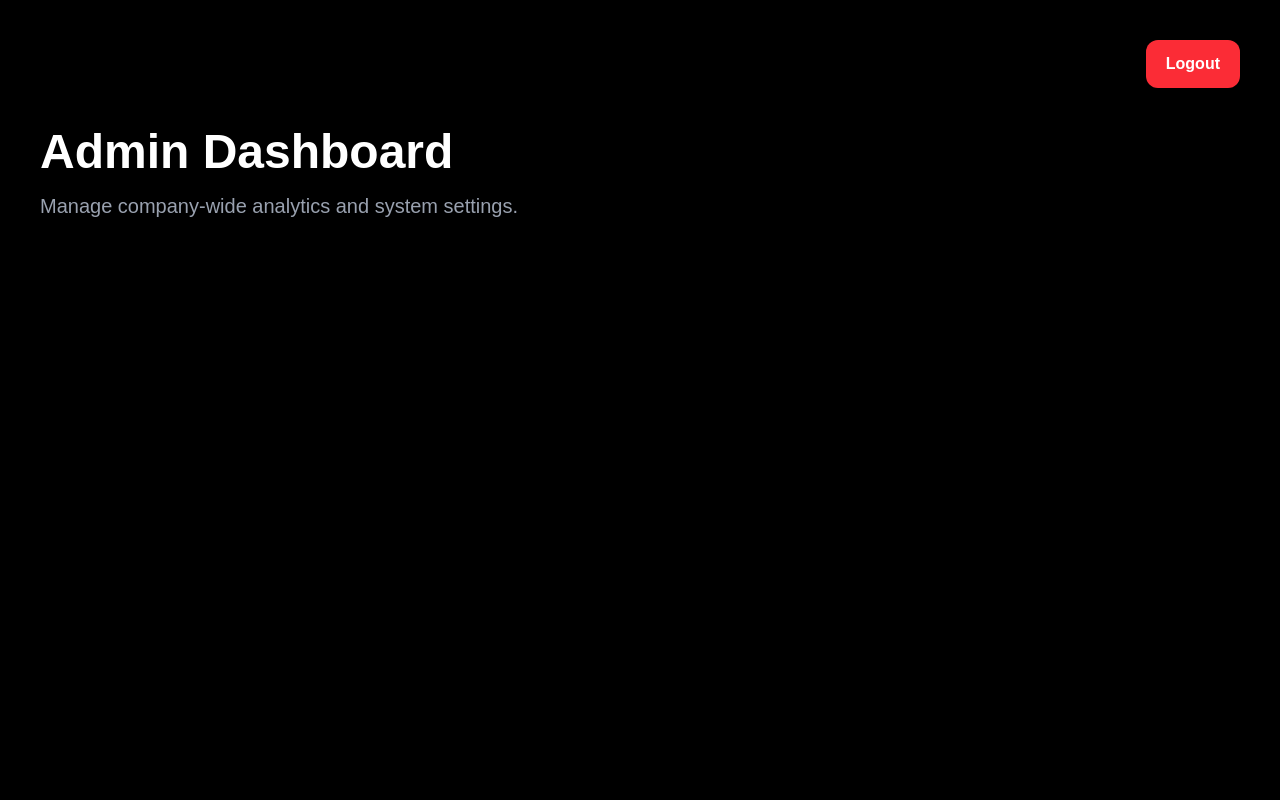
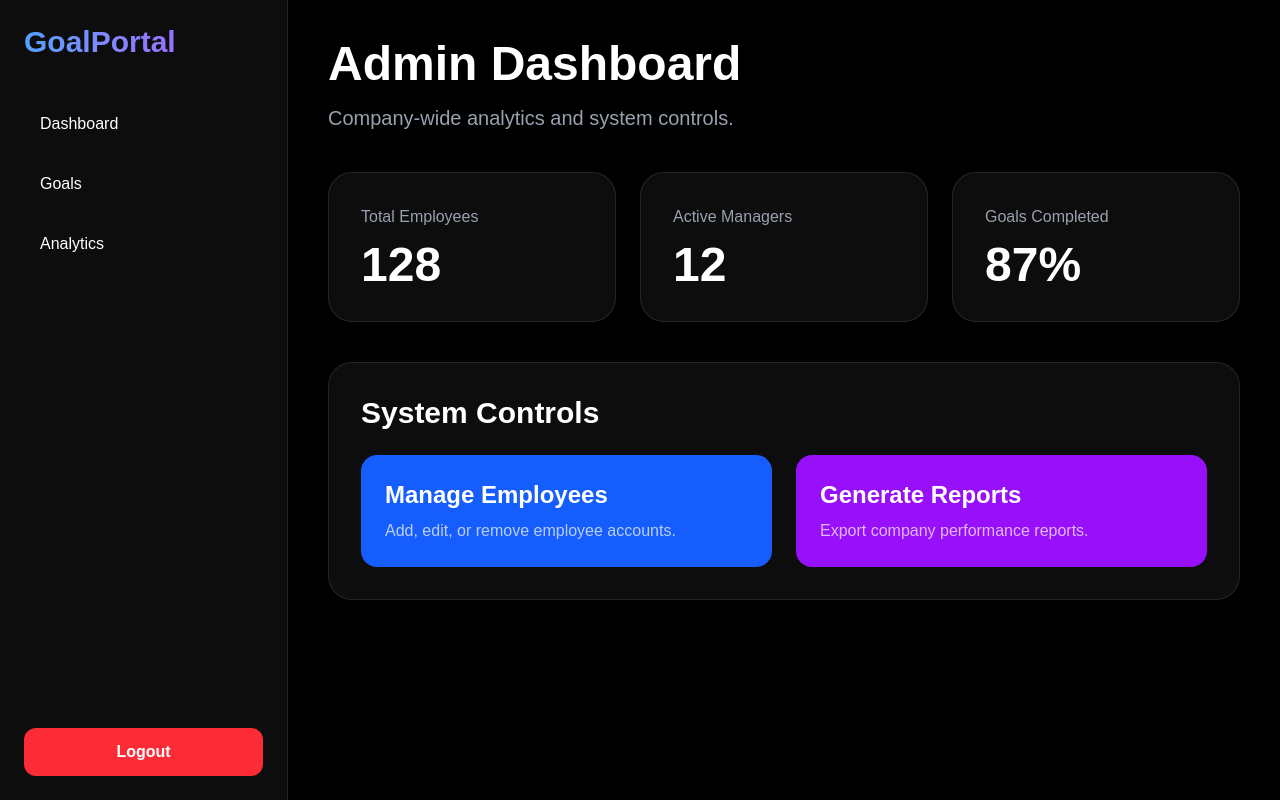
Before and after one commit to Balroog1/goal-tracking-portal, a Next.js app: page /admin in a window 1280 px wide. Before the commit this address had no page. Built offline with nearby package versions, Linux system fonts and the light colour scheme.

Commit message:
Built admin control dashboard

```diff
--- a/app/admin/page.tsx
+++ b/app/admin/page.tsx
@@ -1,52 +1,102 @@
 "use client";
 
-import { useEffect } from "react";
-import { useRouter } from "next/navigation";
+import Sidebar from "@/components/Sidebar";
 
 export default function AdminPage() {
 
-  const router = useRouter();
-
-  useEffect(() => {
-
-    const role = localStorage.getItem("role");
-
-    if (role !== "admin") {
-
-      router.push("/login");
-
-    }
-
-  }, [router]);
-
   return (
 
-    <main className="min-h-screen bg-black text-white p-10">
+    <main className="min-h-screen bg-black text-white flex">
 
-      <div className="flex justify-end mb-10">
+      <Sidebar />
 
-        <button
-          onClick={() => {
+      <section className="flex-1 p-10">
 
-            localStorage.removeItem("role");
+        <h1 className="text-5xl font-bold mb-4">
+          Admin Dashboard
+        </h1>
 
-            router.push("/login");
+        <p className="text-gray-400 text-xl mb-10">
+          Company-wide analytics and system controls.
+        </p>
 
-          }}
-          className="bg-red-500 hover:bg-red-600 transition px-5 py-3 rounded-xl font-semibold"
-        >
-          Logout
-        </button>
+        <div className="grid grid-cols-1 md:grid-cols-3 gap-6 mb-10">
 
-      </div>
+          <div className="bg-white/5 border border-white/10 rounded-3xl p-8">
 
-      <h1 className="text-5xl font-bold mb-4">
-        Admin Dashboard
-      </h1>
+            <p className="text-gray-400 mb-3">
+              Total Employees
+            </p>
 
-      <p className="text-gray-400 text-xl">
-        Manage company-wide analytics and system settings.
-      </p>
+            <h2 className="text-5xl font-bold">
+              128
+            </h2>
+
+          </div>
+
+          <div className="bg-white/5 border border-white/10 rounded-3xl p-8">
+
+            <p className="text-gray-400 mb-3">
+              Active Managers
+            </p>
+
+            <h2 className="text-5xl font-bold">
+              12
+            </h2>
+
+          </div>
+
+          <div className="bg-white/5 border border-white/10 rounded-3xl p-8">
+
+            <p className="text-gray-400 mb-3">
+              Goals Completed
+            </p>
+
+            <h2 className="text-5xl font-bold">
+              87%
+            </h2>
+
+          </div>
+
+        </div>
+
+        <div className="bg-white/5 border border-white/10 rounded-3xl p-8">
+
+          <h2 className="text-3xl font-bold mb-6">
+            System Controls
+          </h2>
+
+          <div className="grid grid-cols-1 md:grid-cols-2 gap-6">
+
+            <button className="bg-blue-600 hover:bg-blue-700 transition rounded-2xl p-6 text-left">
+
+              <h3 className="text-2xl font-bold mb-2">
+                Manage Employees
+              </h3>
+
+              <p className="text-white/70">
+                Add, edit, or remove employee accounts.
+              </p>
+
+            </button>
+
+            <button className="bg-purple-600 hover:bg-purple-700 transition rounded-2xl p-6 text-left">
+
+              <h3 className="text-2xl font-bold mb-2">
+                Generate Reports
+              </h3>
+
+              <p className="text-white/70">
+                Export company performance reports.
+              </p>
+
+            </button>
+
+          </div>
+
+        </div>
+
+      </section>
 
     </main>
 
```
